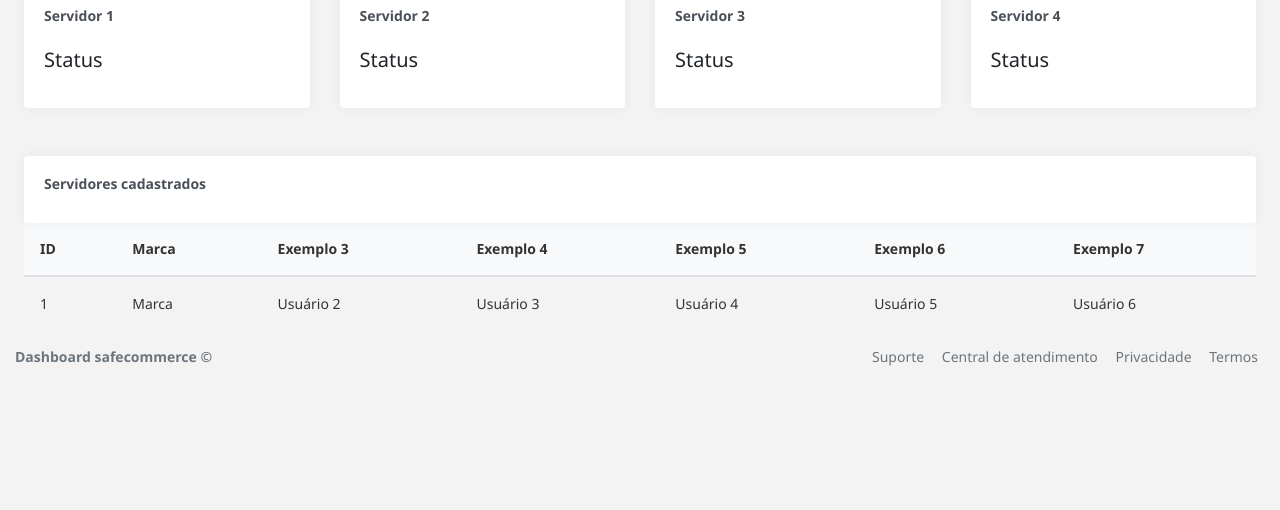
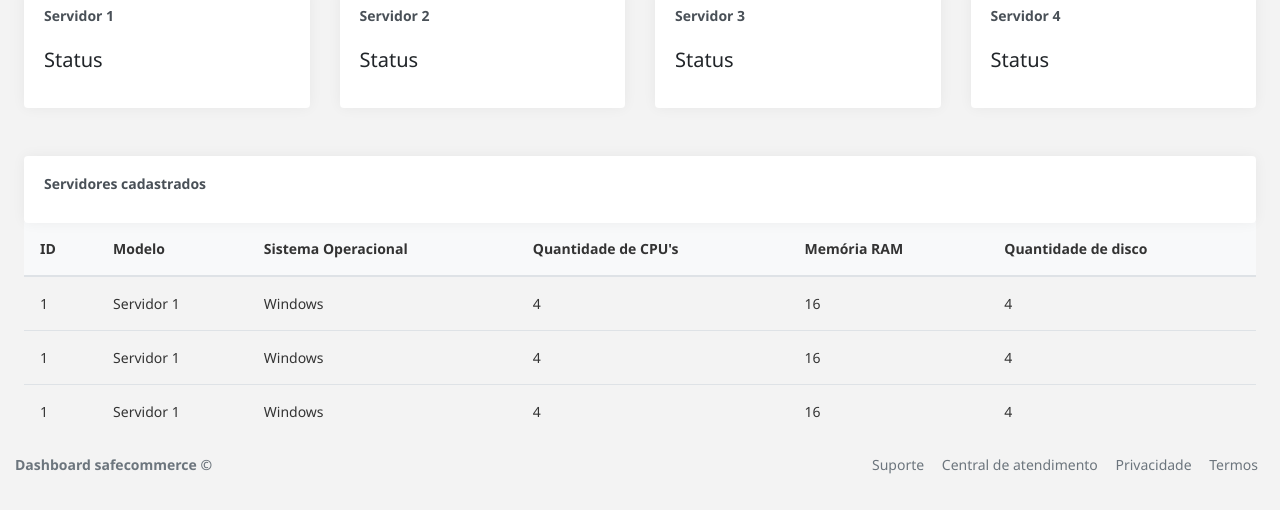
Before and after one commit to KauanCavazani/Projeto-AdminDashboard, a plain HTML site: page public/dashboard/painel.html in a window 1280 px wide. Shown: the part 158-668 px from the top of the page. Drawn offline with nearby package versions, Linux system fonts and the light colour scheme.

Commit message:
fix: tela cadastro e layout tabela

```diff
--- a/public/css/main.css
+++ b/public/css/main.css
@@ -120,7 +120,7 @@ body, html {
     letter-spacing: 2px;
 }
 
-.navbar-nav li .options-menu:active, .active {
+.navbar-nav li .options-menu:active, .options-menu:hover, .active {
     border-left: 4px solid #fff;
 }
 
--- a/public/dashboard/painel.html
+++ b/public/dashboard/painel.html
@@ -101,12 +101,11 @@
                                             <thead>
                                                 <tr class="bg-light">
                                                     <th class="border-top-0">ID</th>
-                                                    <th class="border-top-0">Marca</th>
-                                                    <th class="border-top-0">Exemplo 3</th>
-                                                    <th class="border-top-0">Exemplo 4</th>
-                                                    <th class="border-top-0">Exemplo 5</th>
-                                                    <th class="border-top-0">Exemplo 6</th>
-                                                    <th class="border-top-0">Exemplo 7</th>
+                                                    <th class="border-top-0">Modelo</th>
+                                                    <th class="border-top-0">Sistema Operacional</th>
+                                                    <th class="border-top-0">Quantidade de CPU's</th>
+                                                    <th class="border-top-0">Memória RAM</th>
+                                                    <th class="border-top-0">Quantidade de disco</th>
                                                 </tr>
                                             </thead>
                                             <tbody>
@@ -116,27 +115,73 @@
                                                     </td>
 
                                                     <td>
-                                                        Marca
+                                                        Servidor 1
                                                     </td>
 
                                                     <td>
-                                                        Usuário 2
+                                                        Windows
                                                     </td>
 
                                                     <td>
-                                                        Usuário 3
+                                                        4
                                                     </td>
 
                                                     <td>
-                                                        Usuário 4
+                                                        16
                                                     </td>
 
                                                     <td>
-                                                        Usuário 5
+                                                        4
+                                                    </td>
+                                                </tr>
+                                                <tr>
+                                                    <td>
+                                                        1
                                                     </td>
 
                                                     <td>
-                                                        Usuário 6
+                                                        Servidor 1
+                                                    </td>
+
+                                                    <td>
+                                                        Windows
+                                                    </td>
+
+                                                    <td>
+                                                        4
+                                                    </td>
+
+                                                    <td>
+                                                        16
+                                                    </td>
+
+                                                    <td>
+                                                        4
+                                                    </td>
+                                                </tr>
+                                                <tr>
+                                                    <td>
+                                                        1
+                                                    </td>
+
+                                                    <td>
+                                                        Servidor 1
+                                                    </td>
+
+                                                    <td>
+                                                        Windows
+                                                    </td>
+
+                                                    <td>
+                                                        4
+                                                    </td>
+
+                                                    <td>
+                                                        16
+                                                    </td>
+
+                                                    <td>
+                                                        4
                                                     </td>
                                                 </tr>
                                             </tbody>
```
Also changed, not shown: public/dashboard/cadastroServidor.html (+3 -6 lines), 1 other file.
